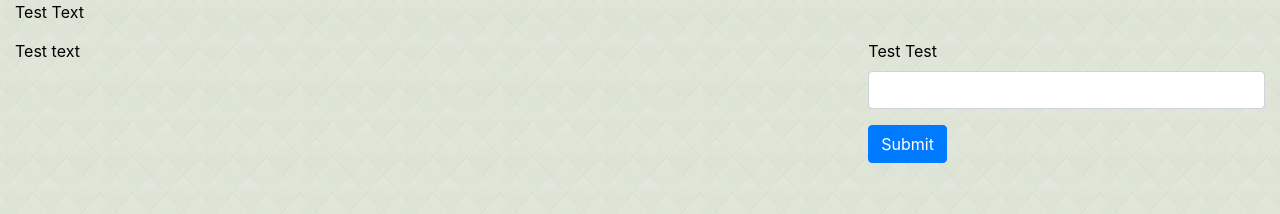
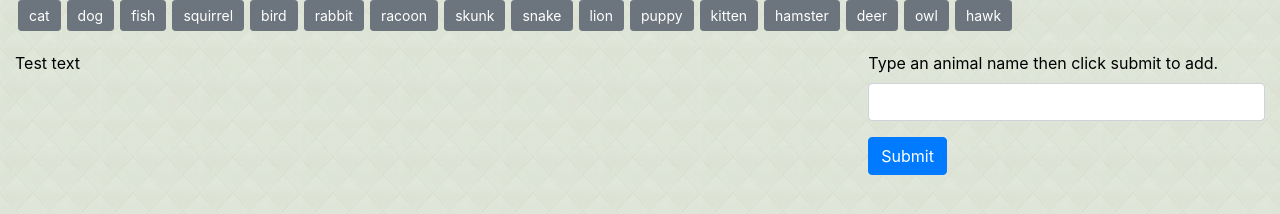
Before and after one commit to KyleRLamont/Giftastic, a plain HTML site: page index.html in a window 1280 px wide. Drawn offline with nearby package versions, Linux system fonts and the light colour scheme.

Commit message:
added javascript functionality for animal buttons calling giphy and added submit button functionality to add new animals to array. Modified bottom margin of buttons as well.

```diff
--- a/assets/css/style.css
+++ b/assets/css/style.css
@@ -6,3 +6,11 @@ body {
 #searchbutton {
     margin-bottom: 15px;
 }
+
+.animal {
+    padding-right: 10px;
+    padding-left: 10px;
+    margin-left: 3px;
+    margin-right: 3px;
+    margin-bottom: 5px;
+}
--- a/assets/script.js
+++ b/assets/script.js
@@ -1,17 +1,41 @@
-var animals = ["cat", "dog", "fish", "squirrel", "bird", "rabbit", "racoon", "skunk", "snake", "lion", "puppy", "kitten", "hamster", "deer", "owl", "hawk"]
+$(document).ready(function() {
 
+var animals = ["cat", "dog", "fish", "squirrel", "bird", "rabbit", "racoon", "skunk", "snake", "lion", "puppy", "kitten", "hamster", "deer", "owl", "hawk"];
 
+function renderButtons() {
+    $("#searchbutton").empty();
+    for (var i = 0; i < animals.length; i++) {
+        var a = $("<button>");
+        a.addClass("animal btn btn-secondary btn-sm");
+        a.attr("data-name", animals[i]);
+        a.text(animals[i]);
+        $("#searchbutton").append(a);
+      }
+    };
 
+renderButtons();
+
+$("#animalbtn").on("click", function(event) {
+    event.preventDefault();
+
+    var newanimal = $("#animaladd").val().trim();
+
+    animals.push(newanimal);
+
+    renderButtons();
+    $("form").trigger("reset");
+  });
 
 $(document).on("click", ".animal", displaygifs);
     function displaygifs(){
+        var searchterm = $(this).attr("data-name");
         var queryURL = "https://api.giphy.com/v1/gifs/search?api_key=Bk5QuTfcpPza5xYFYcMKbn1rl0kIDzw6&q=" + searchterm + "&limit=10&offset=0&rating=G&lang=en"
-        var searchterm = $("#searchbutton").val();
 
         $.ajax({
             url: queryURL,
             method: "GET"
         }).then(function(response) {
-
+            console.log(response)
         });
     };
+});
--- a/index.html
+++ b/index.html
@@ -13,17 +13,21 @@
 <body>
     <div class="container-fluid">
         <div class="row">
-            <div class="col-12" id="searchbutton">Test Text</div>
+            <div class="col-12">
+                <div id="searchbutton"></div>
+            </div>
         </div>
         <div class="row">
-            <div class="col-8" id="resultgif">Test text</div>
+            <div class="col-8">
+                <div id="resultgif">Test text</div>
+            </div>
             <div class="col-4">
                 <form>
                     <div class="form-group">
-                        <label for="animalsearchfield">Test Test</label>
-                        <input type="text" class="form-control" id="animalsearch" placeholder="">
+                        <label for="animalsearchfield">Type an animal name then click submit to add.</label>
+                        <input type="text" class="form-control" id="animaladd">
                     </div>
-                    <button type="submit" class="btn btn-primary">Submit</button>
+                    <button type="submit" class="btn btn-primary" id="animalbtn">Submit</button>
                 </form>
             </div>
         </div>
```
